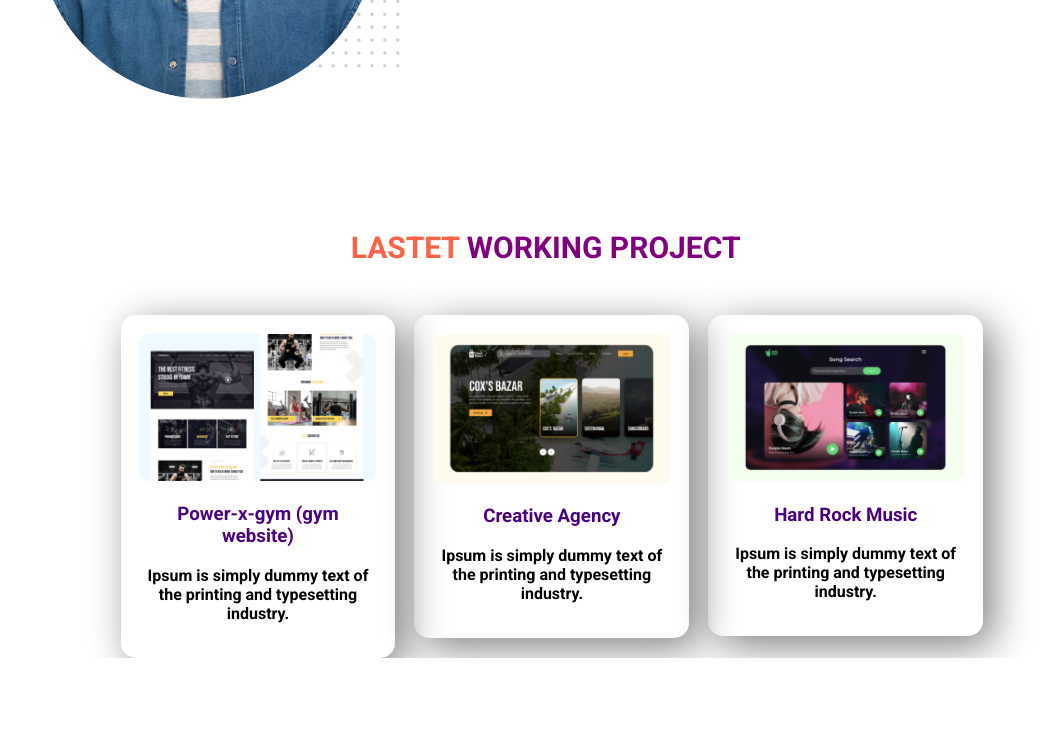
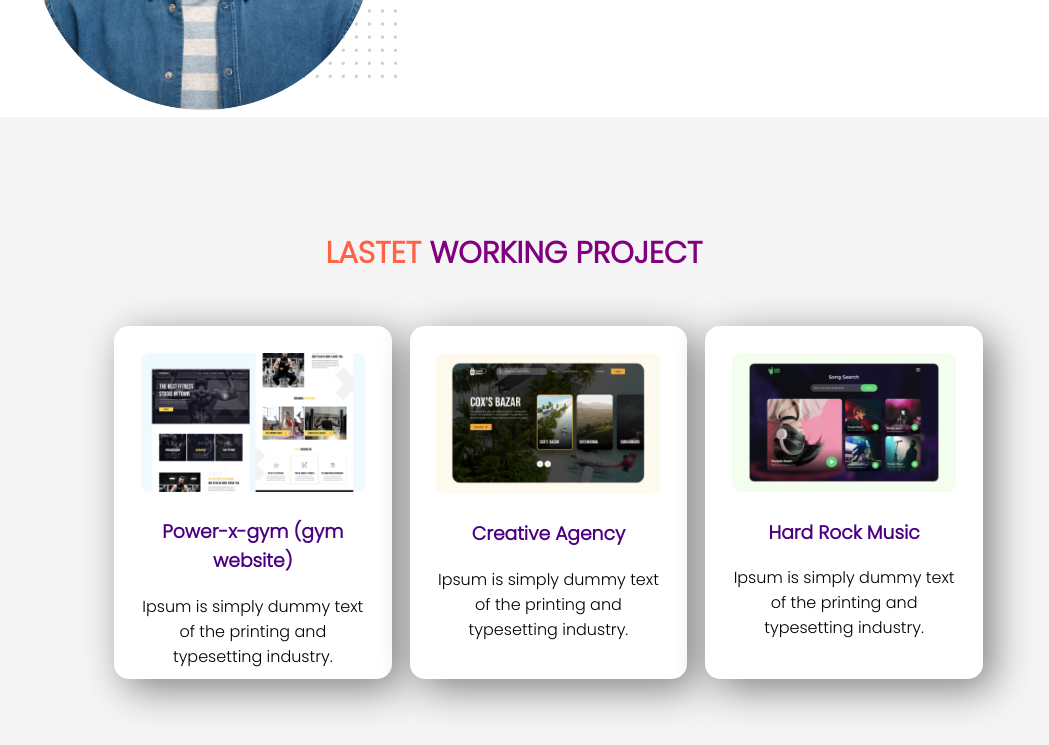
Before and after one commit to Mdhasan112/personal-website, a plain HTML site: page index.html in a window 1280 px wide. Shown: the part 1130-1875 px from the top of the page, without its empty margins (96-1145 px from the left). Before the commit the page ends 1788 px from the top, so only its background shows below. Drawn offline with Linux system fonts and the light colour scheme.

Commit message:
new style

```diff
--- a/index.html
+++ b/index.html
@@ -3,11 +3,9 @@
 <head>
     <meta charset="UTF-8">
     <meta http-equiv="X-UA-Compatible" content="IE=edge">
-    <meta name="viewport" content="width=device-width, initial-scale=1.0">
-    <title>personal website</title>
-    <link rel="preconnect" href="https://fonts.googleapis.com">
+    <meta name="viewport" content="width=device-width, initial-scale=1.<link rel="preconnect" href="https://fonts.googleapis.com">
     <link rel="preconnect" href="https://fonts.gstatic.com" crossorigin>
-    <link href="https://fonts.googleapis.com/css2?family=Roboto:wght@700&display=swap" rel="stylesheet">
+    <link href="https://fonts.googleapis.com/css2?family=Noto+Sans:ital@1&family=Poppins:ital,wght@0,300;1,100&display=swap" rel="stylesheet">
     <link rel="stylesheet" href="style.css">
 </head>
 <body>
--- a/style.css
+++ b/style.css
@@ -2,7 +2,9 @@
     color: orange;
 }
 body{
-    font-family: 'Roboto', sans-serif;
+    margin: 0;
+    font-family: 'Noto Sans', sans-serif;
+font-family: 'Poppins', sans-serif;
 
 }
 h1{
@@ -45,9 +47,12 @@ h2{
 .middle-half-width{
     width: 25%;
     float: left;
-    padding: 2%;
+    padding: 3%;
     margin-left: 2%;
    border-radius: 15px;
+ height: 60%;
+ background-color: white;
+
 
 }
 .middle-half-width img{
@@ -63,10 +68,11 @@ h2{
     color:indigo;
 }
 .project-position{
+   height: 500px;
+ background-color:whitesmoke;
+  text-align: center;
+  padding: 5% 15% 5% 15%;
 
-  text-align: center;
-  padding-left: 5%;
-   margin: 10%
 
 
 
```
